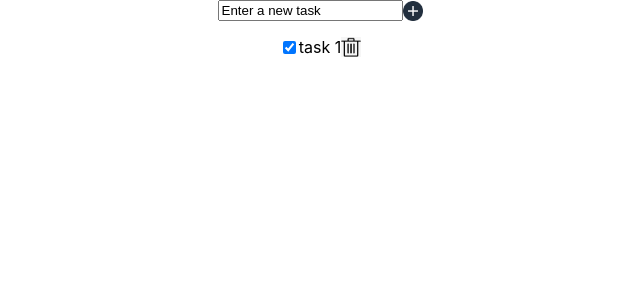
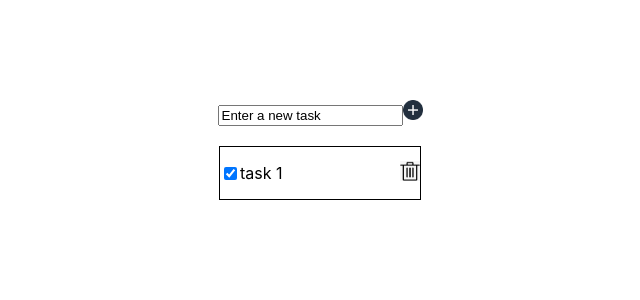
Before and after one commit to ahyagoub40/Todo-App, a React (Create React App) app: page / in a window 1280 px wide. Shown: the top 300 px of the page, without its empty margins (320-960 px from the left). Built offline with nearby package versions, Linux system fonts and the light colour scheme.

Commit message:
installed redux

```diff
--- a/package.json
+++ b/package.json
@@ -9,7 +9,9 @@
     "node-sass": "^4.14.1",
     "react": "^16.13.1",
     "react-dom": "^16.13.1",
-    "react-scripts": "3.4.1"
+    "react-redux": "^7.2.1",
+    "react-scripts": "3.4.1",
+    "redux": "^4.0.5"
   },
   "scripts": {
     "start": "react-scripts start",
--- a/src/App.css
+++ /dev/null
@@ -1,38 +0,0 @@
-.App {
-  text-align: center;
-}
-
-.App-logo {
-  height: 40vmin;
-  pointer-events: none;
-}
-
-@media (prefers-reduced-motion: no-preference) {
-  .App-logo {
-    animation: App-logo-spin infinite 20s linear;
-  }
-}
-
-.App-header {
-  background-color: #282c34;
-  min-height: 100vh;
-  display: flex;
-  flex-direction: column;
-  align-items: center;
-  justify-content: center;
-  font-size: calc(10px + 2vmin);
-  color: white;
-}
-
-.App-link {
-  color: #61dafb;
-}
-
-@keyframes App-logo-spin {
-  from {
-    transform: rotate(0deg);
-  }
-  to {
-    transform: rotate(360deg);
-  }
-}
--- a/src/App.js
+++ b/src/App.js
@@ -1,12 +1,14 @@
 import React from 'react';
-import './App.css';
+import './App.scss';
 import NewTask from './Components/newTask'
 import Task from './Components/Task'
 function App() {
   return (
-    <div className="App">
-      <NewTask />
-      <Task />
+    <div>
+      <div className="App">
+        <NewTask />
+        <Task />
+      </div>
     </div>
   );
 }
--- /dev/null
+++ b/src/App.scss
@@ -0,0 +1,7 @@
+.App {
+  margin-top: 100px;
+  display: flex;
+  flex-direction: column;
+  justify-content: center;
+  align-items: center;
+}
--- a/src/Components/Task.js
+++ b/src/Components/Task.js
@@ -3,10 +3,16 @@ import CheckBox from './checkBox'
 import './styles.scss'
 export default function Task() {
   return (
-    <div className='in-line'>
-      <CheckBox checked={true} toggleCheck={false} />
-      <p>task 1</p>
-      <img src="images/trash.png" alt="Delete" width="20px" height="20px" />
+    <div className="border">
+      <div className='in-line'>
+        <div className="sidebyside">
+          <CheckBox checked={true} toggleCheck={false} />
+          <p>task 1</p>
+        </div>
+        <div>
+          <img src="images/trash.png" alt="Delete" width="20px" height="20px" />
+        </div>
+      </div>
     </div>
   )
 }
--- a/src/Components/newTask.js
+++ b/src/Components/newTask.js
@@ -2,7 +2,7 @@ import React from 'react';
 import './styles.scss'
 export default function New() {
   return (
-    <form className="in-line">
+    <form className="input">
       <input type="text" name="new task" value="Enter a new task" />
       <img src="images/add.png" alt="add" widht="20px" height="20px" />
     </form>
--- a/src/Components/styles.scss
+++ b/src/Components/styles.scss
@@ -1,7 +1,21 @@
 .in-line {
   display: flex;
   flex-direction: row;
-  justify-content: center;
+  justify-content: space-between;
   align-items: center;
+}
+.sidebyside {
+  display: flex;
+  flex-direction: row;
+  justify-content: start;
+  align-items: center;
+}
+.border {
+  border: 1px solid;
+  width: 200px;
 
 }
+.input {
+  margin-bottom: 20px;
+
+}
--- a/src/Store/reducer.js
+++ b/src/Store/reducer.js
@@ -0,0 +1,5 @@
+const initialState = {
+  taskNumber: 1,
+  checkBox: false,
+
+}
```
Also changed, not shown: src/Store/store.js (deleted), 1 other file (tests, documents, lock files or other folders).
